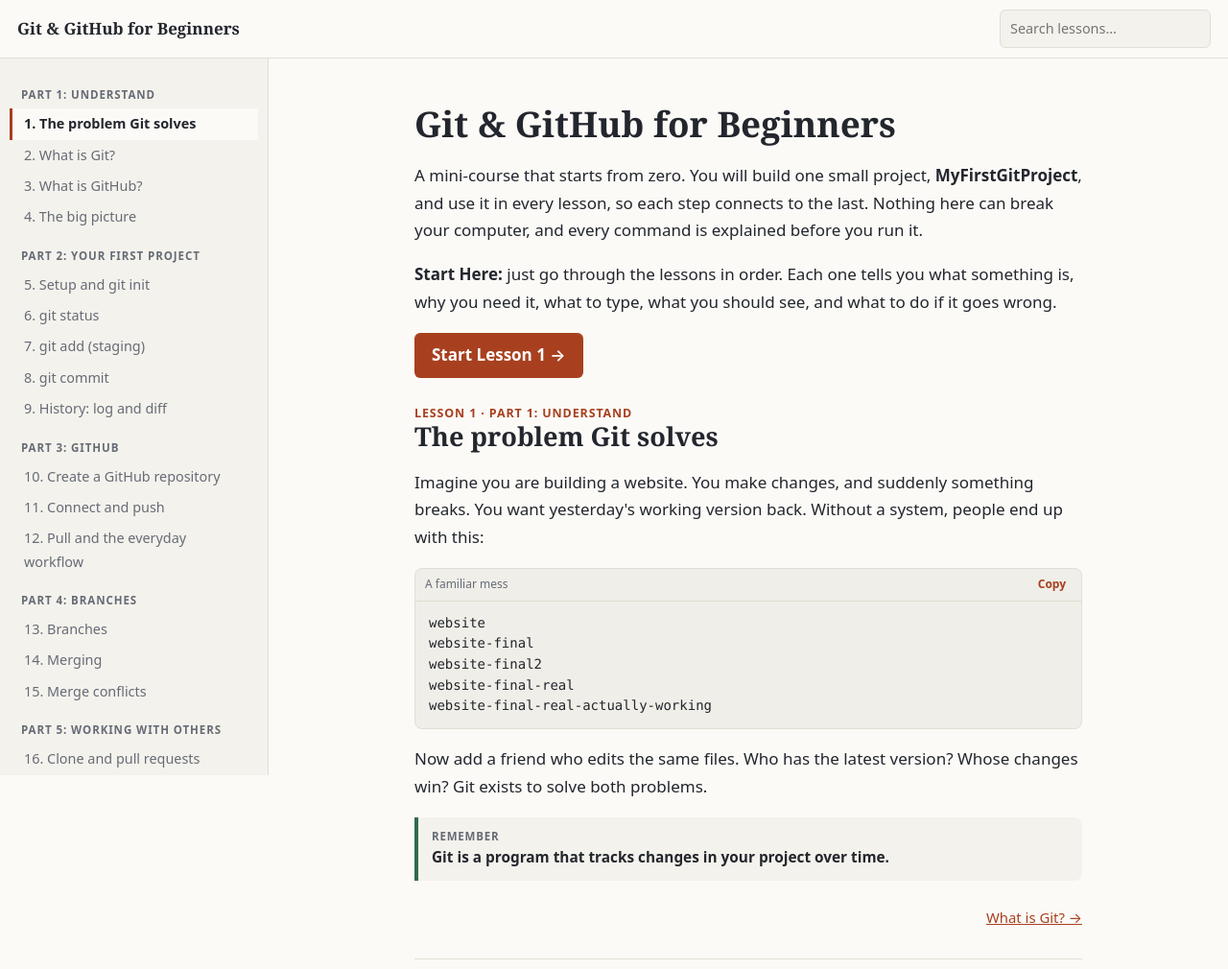
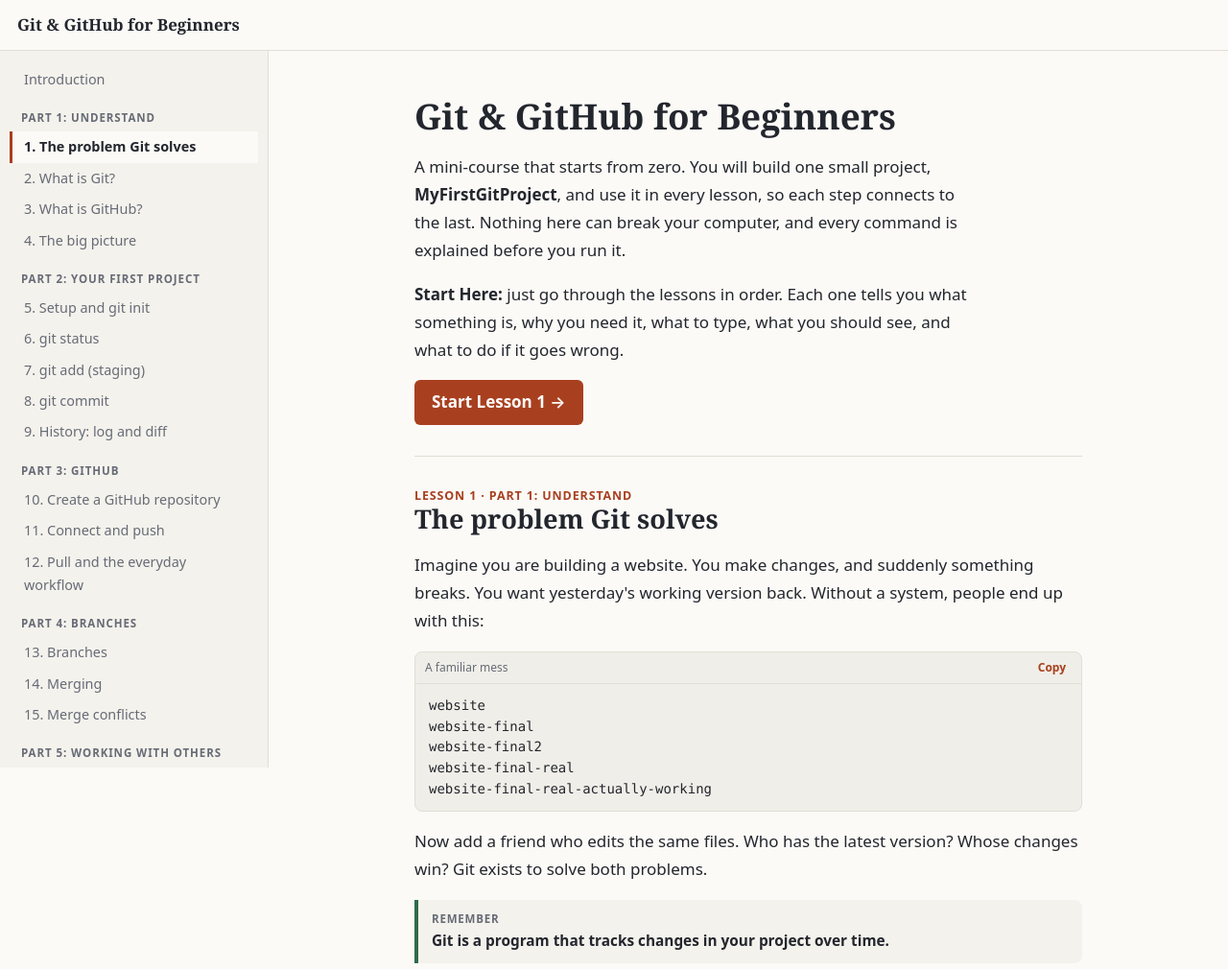
Before and after one commit to janaaa0226/git-booklet, a plain HTML site: page index.html in a window 1280 px wide. Shown: the top 1010 px of the page at 96% size. Drawn offline with Linux system fonts and the light colour scheme.

Commit message:
Change the structure

```diff
--- a/index.html
+++ b/index.html
@@ -3,7 +3,7 @@
 <head>
 <meta charset="utf-8">
 <meta name="viewport" content="width=device-width, initial-scale=1">
-<title>Git & GitHub for Absolute Beginners: a mini-course</title>
+<title>Git & GitHub for Beginners: a mini-course</title>
 <style>
 :root{--bg:#fbfaf7;--side:#f4f2ec;--fg:#23262d;--mut:#666b76;--line:#e2ded4;--acc:#a8401f;--code:#f0eee8;--note:#f4f2ec;--ok:#2f6b4a}
 @media(prefers-color-scheme:dark){:root{--bg:#17191e;--side:#1d2027;--fg:#e8e9ed;--mut:#9ba0ac;--line:#2e323c;--acc:#f0895f;--code:#0f1115;--note:#1f232b;--ok:#6fcf9a}}
@@ -11,24 +11,24 @@
 html{scroll-behavior:smooth;scroll-padding-top:70px}
 body{margin:0;background:var(--bg);color:var(--fg);font:17px/1.7 system-ui,-apple-system,"Segoe UI",sans-serif}
 a{color:var(--acc)}:focus-visible{outline:2px solid var(--acc);outline-offset:2px}
-header{position:sticky;top:0;z-index:5;display:flex;gap:12px;align-items:center;padding:10px 18px;background:var(--bg);border-bottom:1px solid var(--line)}
+header{position:sticky;top:0;z-index:5;height:53px;display:flex;gap:14px;align-items:center;padding:0 18px;background:var(--bg);border-bottom:1px solid var(--line)}
 header b{font-family:Georgia,serif}
 #menu{display:none;background:none;border:1px solid var(--line);color:var(--fg);border-radius:6px;padding:6px 10px;font:inherit;cursor:pointer}
-#q{margin-left:auto;width:220px;max-width:40%;padding:7px 10px;border:1px solid var(--line);border-radius:6px;background:var(--side);color:var(--fg);font:inherit;font-size:.9rem}
 .wrap{display:flex}
 aside{width:280px;flex:none;position:sticky;top:53px;height:calc(100vh - 53px);overflow:auto;background:var(--side);border-right:1px solid var(--line);padding:14px 10px}
 aside a{display:block;padding:4px 12px;color:var(--mut);text-decoration:none;font-size:.9rem;border-left:3px solid transparent}
 aside a:hover{color:var(--fg)}aside a.on{color:var(--fg);border-left-color:var(--acc);font-weight:600;background:var(--bg)}
 aside h4{margin:14px 12px 4px;font-size:.72rem;text-transform:uppercase;letter-spacing:.08em;color:var(--mut)}
 main{flex:1;min-width:0;max-width:760px;padding:10px 32px 80px;margin:0 auto}
-section{padding:30px 0;border-bottom:1px solid var(--line)}
+.hero{padding:28px 0 32px;border-bottom:1px solid var(--line)}.hero h1{margin-top:8px}.hero p{max-width:60ch}
+section{padding:34px 0;border-bottom:1px solid var(--line)}
 h1,h2{font-family:Georgia,"Times New Roman",serif;line-height:1.2}
 h1{font-size:2.3rem;margin:36px 0 10px}h2{font-size:1.7rem;margin:0 0 8px}
 h2 i{font-style:normal;color:var(--acc);font-size:.78rem;display:block;letter-spacing:.07em;font-family:system-ui,sans-serif;text-transform:uppercase}
 h3{font-size:.78rem;text-transform:uppercase;letter-spacing:.07em;color:var(--mut);margin:24px 0 4px}
 code{font:.88em ui-monospace,Menlo,Consolas,monospace;background:var(--code);padding:1px 5px;border-radius:4px}
 .cb{margin:12px 0;border:1px solid var(--line);border-radius:8px;overflow:hidden;background:var(--code)}
-.cb div{display:flex;justify-content:space-between;align-items:center;padding:3px 10px;font-size:.75rem;color:var(--mut);border-bottom:1px solid var(--line)}
+.cb>div{display:flex;justify-content:space-between;align-items:center;padding:3px 10px;font-size:.75rem;color:var(--mut);border-bottom:1px solid var(--line)}
 .cb button{background:none;border:0;color:var(--acc);font:inherit;font-weight:600;cursor:pointer;padding:3px 6px}
 pre{margin:0;padding:12px 14px;overflow-x:auto;font:14px/1.55 ui-monospace,Menlo,Consolas,monospace}
 .n{margin:16px 0;padding:10px 14px;border-left:4px solid var(--line);background:var(--note);border-radius:0 8px 8px 0;font-size:.96rem}
@@ -44,14 +44,16 @@
 </style>
 </head>
 <body>
-<header><button id="menu" aria-label="Open contents">☰ Lessons</button><b>Git & GitHub for Beginners</b><input id="q" type="search" placeholder="Search lessons…" aria-label="Search"></header>
+<header><button id="menu" aria-label="Open contents">☰ Lessons</button><b>Git & GitHub for Beginners</b></header>
 <div class="wrap">
 <aside id="nav" aria-label="Lessons"></aside>
 <main>
+<div class="hero" id="top">
 <h1>Git & GitHub for Beginners</h1>
 <p>A mini-course that starts from zero. You will build one small project, <b>MyFirstGitProject</b>, and use it in every lesson, so each step connects to the last. Nothing here can break your computer, and every command is explained before you run it.</p>
 <p><b>Start Here:</b> just go through the lessons in order. Each one tells you what something is, why you need it, what to type, what you should see, and what to do if it goes wrong.</p>
 <a class="btn" href="#problem">Start Lesson 1 →</a>
+</div>
 
 <section id="problem" data-p="Part 1: Understand" data-t="The problem Git solves">
 <h2>The problem Git solves</h2>
@@ -373,19 +375,18 @@
  var e=document.createElement('i');e.textContent=(lesson?'Lesson '+n+' · ':'')+s.dataset.p;s.querySelector('h2').prepend(e);
  var p=secs[i-1],x=secs[i+1],d=document.createElement('div');d.className='pn';
  d.innerHTML=(p?'<a href="#'+p.id+'">← '+p.dataset.t+'</a>':'<span></span>')+(x?'<a href="#'+x.id+'">'+x.dataset.t+' →</a>':'<span></span>');s.appendChild(d)});
-nav.innerHTML=h;
+nav.innerHTML='<a href="#top">Introduction</a>'+h;
 document.querySelectorAll('.cb').forEach(function(b){
  var hd=b.firstElementChild,pre=b.querySelector('pre'),out=/^(Output|Example output)/.test(hd.textContent);
  hd.innerHTML='<span>'+hd.textContent+'</span>';if(out)return;
  var btn=document.createElement('button');btn.textContent='Copy';
  btn.onclick=function(){navigator.clipboard.writeText(pre.textContent.replace(/\s+#.*$/gm,'')).then(function(){btn.textContent='Copied ✓';setTimeout(function(){btn.textContent='Copy'},1500)})};
  hd.appendChild(btn)});
-var links=[].slice.call(nav.querySelectorAll('a'));
+var links=[].slice.call(nav.querySelectorAll('a')).slice(1);
 var io=new IntersectionObserver(function(e){e.forEach(function(x){if(x.isIntersecting)links.forEach(function(a){a.classList.toggle('on',a.hash=='#'+x.target.id)})})},{rootMargin:'-20% 0px -70% 0px'});
 secs.forEach(function(s){io.observe(s)});
 document.getElementById('menu').onclick=function(){nav.classList.toggle('open')};
 nav.onclick=function(e){if(e.target.tagName=='A')nav.classList.remove('open')};
-document.getElementById('q').oninput=function(){var v=this.value.toLowerCase();links.forEach(function(a,i){a.style.display=!v||secs[i].textContent.toLowerCase().indexOf(v)>-1?'':'none'})};
 </script>
 </body>
 </html>
```
